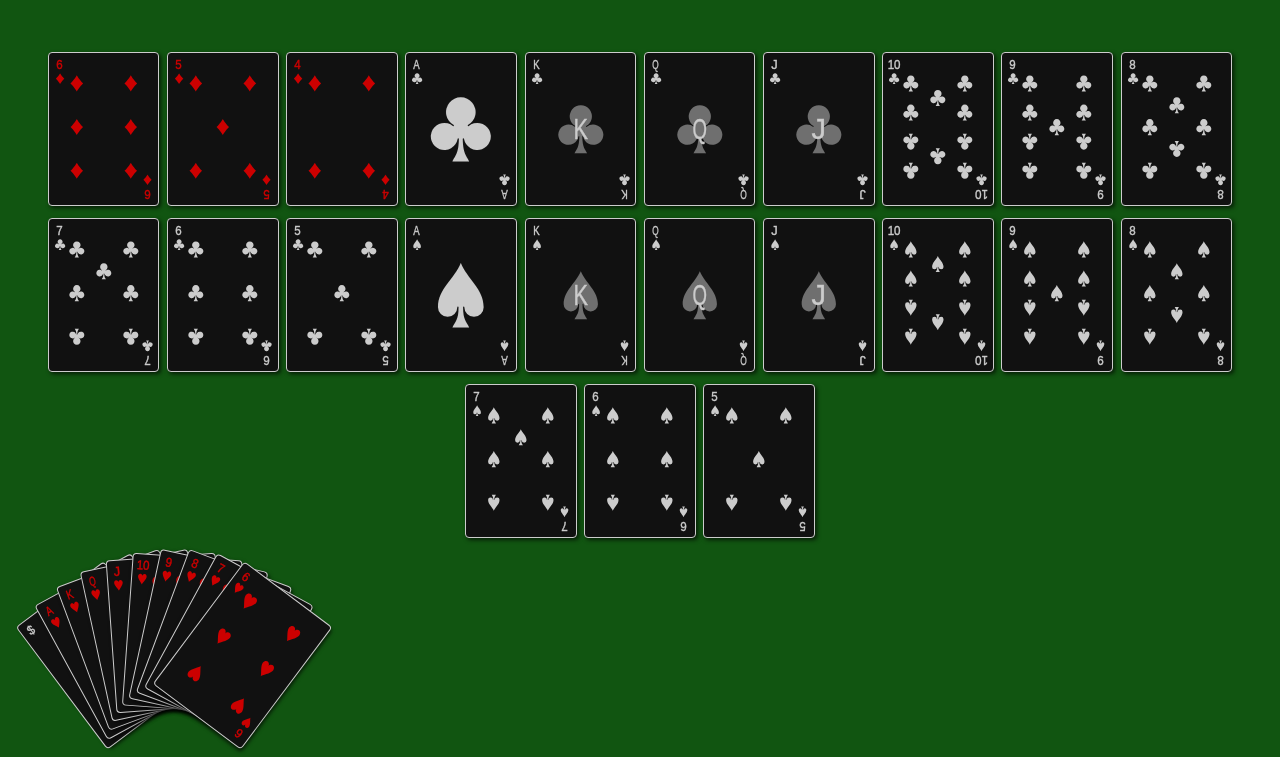
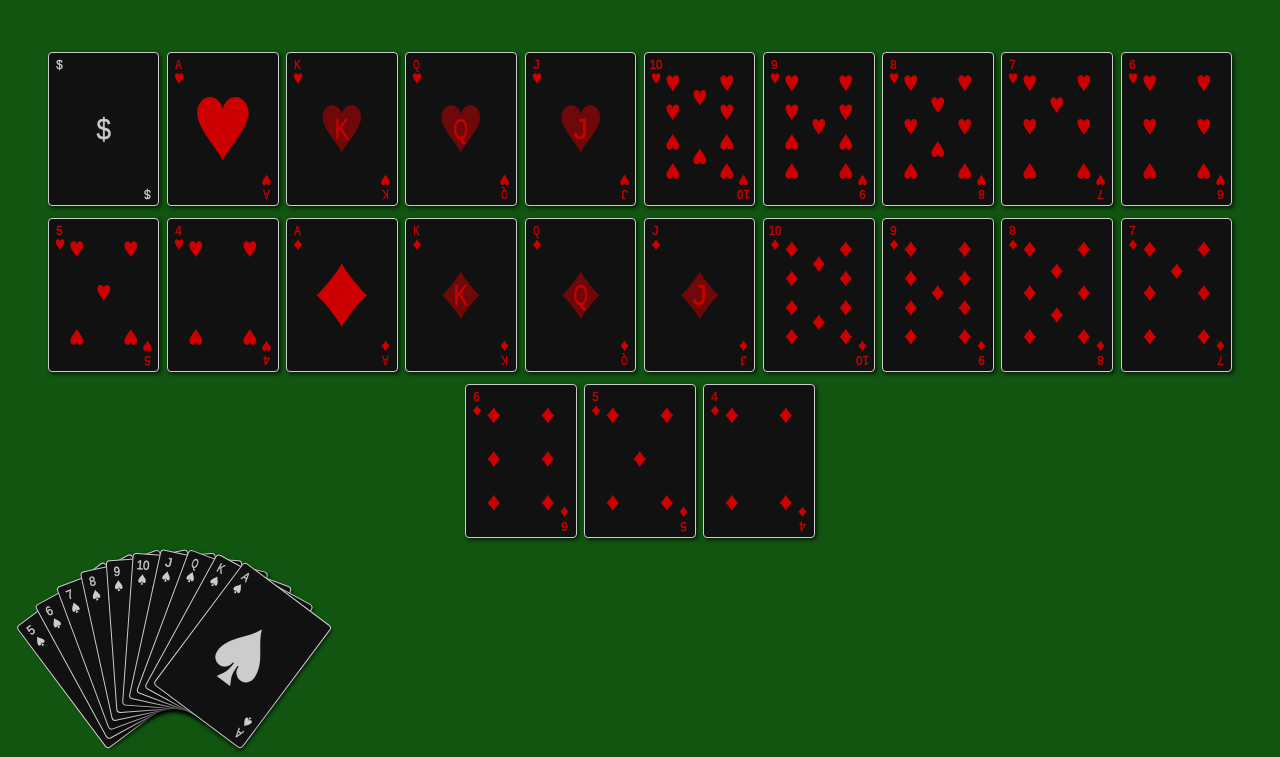
Before and after one commit to aSmallChild/500, a Vue app: page / in a window 1280 px wide. Shown: the top 757 px of the page. Built offline with nearby package versions, Linux system fonts and the light colour scheme.

Commit message:
take cards as a prop

```diff
--- a/components/CardGroup.vue
+++ b/components/CardGroup.vue
@@ -1,41 +1,24 @@
 <template>
-    <div></div>
+    <div :a="_cards"></div>
 </template>
 
 <script>
 export default {
     props: {
-        cards: Array
+        cards: Array,
     },
     computed: {
         _cards() {
             this.cards.forEach((cardSvg/*, index*/) => {
                 // todo use the index to put cards in order
                 // todo if a card is moving remember its original position and animate
-                if (cardSvg.svg.parentElement !== this.$el) {
-                    this.$el.appendChild(cardSvg.svg);
+                if (this.$el && cardSvg.svg.parentElement !== this.$el) {
+                    cardSvg.animateTo(() => {
+                        this.$el.appendChild(cardSvg.svg);
+                    });
                 }
             });
             return true;
-        }
-    },
-    methods: {
-        hasCard(svg) {
-            for (const cardSvg of this.cards) {
-                if (cardSvg.svg === svg) {
-                    return true;
-                }
-            }
-            return false;
-        },
-        addCard(cardSvg) {
-            if (!cardSvg.svg.parentElement) {
-                this.$el.appendChild(cardSvg.svg);
-                return;
-            }
-            cardSvg.animateSiblings(() => {
-                this.$el.appendChild(cardSvg.svg);
-            });
         },
     },
 };
--- a/src/App.vue
+++ b/src/App.vue
@@ -3,14 +3,12 @@
     <svg width="0" height="0">
         <defs ref="svgDefs"></defs>
     </svg>
-    <card-table ref="table" class="animate-cards"></card-table>
-    <card-group ref="fan1" class="animate-cards fan"></card-group>
-    <card-group ref="fan2" class="animate-cards fan"></card-group>
-<!--    <card-group class="animate-cards fan" v-for="hand in hands" :cards="hand" :key="hand"></card-group>-->
+    <card-group class="animate-cards" :cards="table"></card-group>
+    <card-group class="animate-cards fan" :cards="hand1"></card-group>
+    <card-group class="animate-cards fan" :cards="hand2"></card-group>
 </template>
 
 <script>
-import CardTable from '../components/CardTable.vue';
 import CardGroup from '../components/CardGroup.vue';
 import CardSVGBuilder from './view/CardSVGBuilder.js';
 import CardSVG from './view/CardSVG.js';
@@ -22,47 +20,49 @@ const layout = OrdinaryNormalDeck.layout;
 const config = new DeckConfig(OrdinaryNormalDeck.config);
 
 export default {
-    name: 'App',
     components: {
-        CardTable,
         CardGroup,
     },
     data() {
         return {
             msg: '',
+            table: [],
+            hand1: [],
+            hand2: [],
         };
     },
     mounted() {
         this.$refs.svgDefs.innerHTML += OrdinaryNormalDeck.svgDefs;
         const cards = Deck.buildDeck(config);
-        let count = 0;
         for (const card of cards) {
             const svg = CardSVGBuilder.getSVG(card, layout);
             const cardSvg = new CardSVG(card, svg);
-            // cardSvg.svg.addEventListener('mouseover', () => {
-            //     cardSvg.animateSiblings(() => {
-            //         this.$refs.table.playCard(cardSvg);
-            //     });
-            // });
             cardSvg.svg.addEventListener('click', () => {
-                const moveToTable = cardSvg.svg.parentElement !== this.$refs.table.$el;
-                cardSvg.animateTo(() => {
-                    if (moveToTable) {
-                        this.$refs.table.playCard(cardSvg);
-                    } else {
-                        this.$refs.fan1.addCard(cardSvg);
+                let index = -1;
+                let current = null;
+                for (const array of [this.table, this.hand1, this.hand2]) {
+                    index = array.indexOf(cardSvg);
+                    if (index >= 0) {
+                        current = array;
+                        break;
                     }
-                });
+                }
+
+                const target = current === this.table ? this.hand1 : this.table;
+                if (!current) {
+                    return;
+                }
+                current.splice(index, 1);
+                target.push(cardSvg);
                 this.msg = card.getName() + ' clicked!';
             });
-            if (count < 10) {
-                this.$refs.fan1.addCard(cardSvg);
-            } else if (count < 20) {
-                this.$refs.fan2.addCard(cardSvg);
-            } else {
-                this.$refs.table.playCard(cardSvg);
-            }
-            count++;
+            this.table.push(cardSvg);
+        }
+        for (let i = 0; i < 10; i++) {
+            this.hand1.push(this.table.pop());
+        }
+        for (let i = 0; i < 10; i++) {
+            this.hand2.push(this.table.pop());
         }
     },
 };
--- a/src/view/CardSVG.js
+++ b/src/view/CardSVG.js
@@ -46,7 +46,9 @@ export default class CardSVG {
 
     animateTo(setPosition) {
         const originalPosition = this.svg.getBoundingClientRect();
-        this.svg.parentElement.removeChild(this.svg);
+        if (this.svg.parentElement) {
+            this.svg.parentElement.removeChild(this.svg);
+        }
         this.svg.style.visibility = 'hidden';
         setPosition();
         const newPosition = this.svg.getBoundingClientRect();
```
